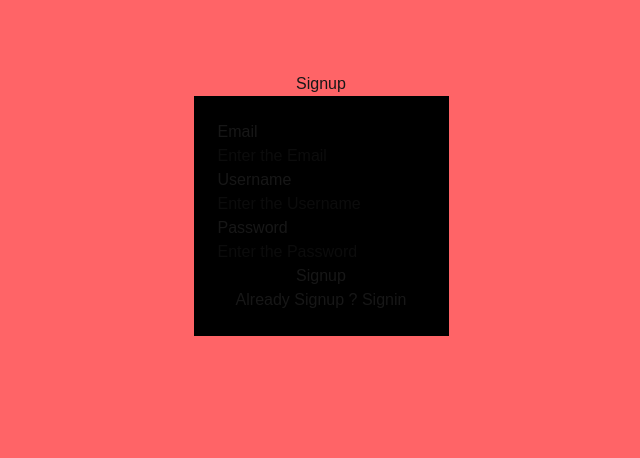
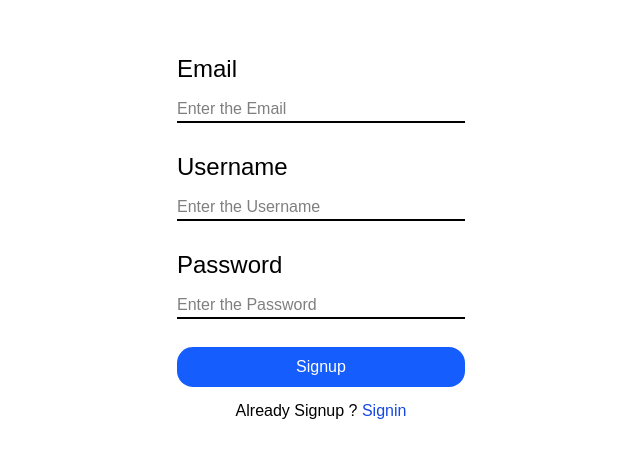
Before and after one commit to Anurag07-07/Drawapp, a Next.js app in the folder apps/ed_frontend/: page /signup in a window 1280 px wide. Shown: the part 196-654 px from the top of the page, without its empty margins (319-959 px from the left). Built offline with nearby package versions, Linux system fonts and the light colour scheme.

Commit message:
Signup_frontend_Complete

```diff
--- a/apps/ed_frontend/app/(auth)/signup/page.tsx
+++ b/apps/ed_frontend/app/(auth)/signup/page.tsx
@@ -43,24 +43,24 @@ export default function Signin() {
   }
 
 
-  return <div className=" bg-red-400 w-full h-screen flex justify-center items-center flex-col ">
-  <div>Signup</div>
-    <form   onSubmit={submitHandler} className=" bg-black p-6">
-      <div className=" flex flex-col">
-        <label htmlFor="">Email</label>
-        <input type="email" name="email" placeholder="Enter the Email" value={userdata.email} onChange={changeHandler}  />
+  return <div className="w-full h-screen flex justify-center items-center flex-col gap-y-5 ">
+  <div className=" text-5xl  font-semibold text-white ">Signup</div>
+    <form   onSubmit={submitHandler} className= "   bg-white text-black p-6 min-w-[70vw] lg:min-w-[30vw] min-h-[40vh] lg:min-h-[70vh]  flex flex-col justify-center items-center gap-y-4 lg:gap-y-7 rounded-4xl">
+      <div className=" flex flex-col gap-y-3 lg:w-72 ">
+        <label className=" text-xl lg:text-2xl lg:font-extralight font-semibold" htmlFor="">Email</label>
+        <input className="  border-b-2" type="email" name="email" placeholder="Enter the Email" value={userdata.email} onChange={changeHandler}  />
       </div>
-      <div className=" flex flex-col">
-        <label htmlFor="">Username</label>
-        <input type="text" name="username" placeholder="Enter the Username" value={userdata.username} onChange={changeHandler}   />
+      <div className=" flex flex-col gap-y-3 lg:w-72 ">
+        <label className=" text-xl font-semibold lg:text-2xl lg:font-extralight"  htmlFor="">Username</label>
+        <input className="  border-b-2"  type="text" name="username" placeholder="Enter the Username" value={userdata.username} onChange={changeHandler}   />
       </div>
-      <div className=" flex flex-col">
-        <label htmlFor="">Password</label>
-        <input type="password" name="password" placeholder="Enter the Password" value={userdata.password} onChange={changeHandler}  />
+      <div className=" flex flex-col gap-y-3 lg:w-72 ">
+        <label className=" text-xl font-semibold lg:font-extralight lg:text-2xl"  htmlFor="">Password</label>
+        <input className="  border-b-2"  type="password" name="password" placeholder="Enter the Password" value={userdata.password} onChange={changeHandler}  />
       </div>
-      <div className=" flex flex-col justify-center items-center">
-        <button type="submit">Signup</button>
-        <div>Already Signup ? <span><Link href={'/signin'}>Signin</Link></span></div>
+      <div className=" flex flex-col justify-center items-center gap-y-3">
+        <button type="submit" className=" bg-blue-600 text-white px-8 py-2 rounded-2xl lg:w-72">Signup</button>
+        <div className=" font-extralight">Already Signup ? <span className=" text-blue-700 lg:hover:text-blue-900"><Link href={'/signin'}>Signin</Link></span></div>
       </div>
     </form>
   </div>
```
